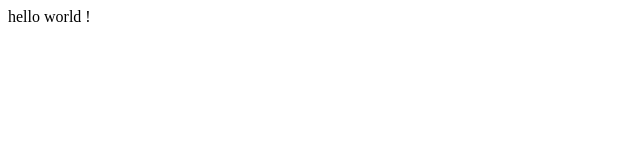
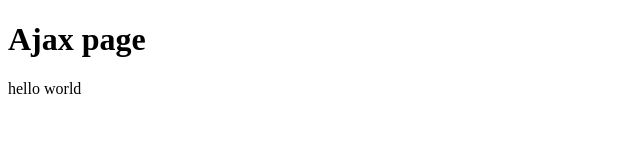
Before and after one commit to abdullahkaamil/JavascriptAjax, a plain HTML site: page index.html in a window 1280 px wide. Shown: the whole page, without its empty margins (0-640 px from the left). Drawn offline with Linux system fonts and the light colour scheme.

Commit message:
Updating the DOM with getElementById

```diff
--- a/index.html
+++ b/index.html
@@ -6,9 +6,9 @@
 </head>
 
 <body>
+    <h1>Ajax page </h1>
+    <div id="update"> </div>
     <script src="script.js"></script>
-
-
 </body>
 
 </html>
--- a/script.js
+++ b/script.js
@@ -1,7 +1,10 @@
 var request = new XMLHttpRequest();
-request.open('GET', 'data.txt', false);
+request.open('GET', 'data.txt');
+
+request.onreadystatechange = function() {
+    if ((request.readyState === 4) && (request.status === 200)) {
+        var modify = document.getElementById('update');
+        modify.innerHTML = request.responseText;
+    }
+}
 request.send();
-if (request.status === 200) {
-    console.log(request);
-    document.writeln(request.responseText);
-}
```
Also changed, not shown: data.txt.
